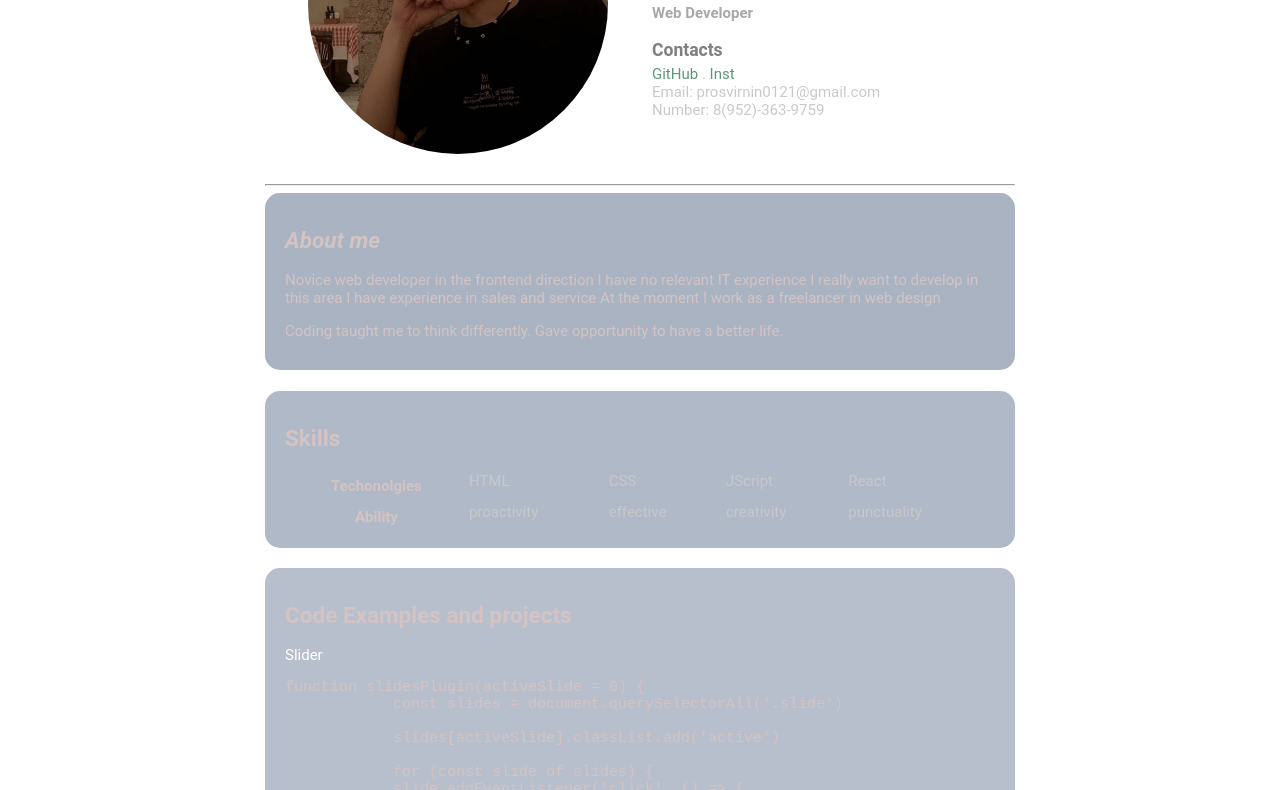
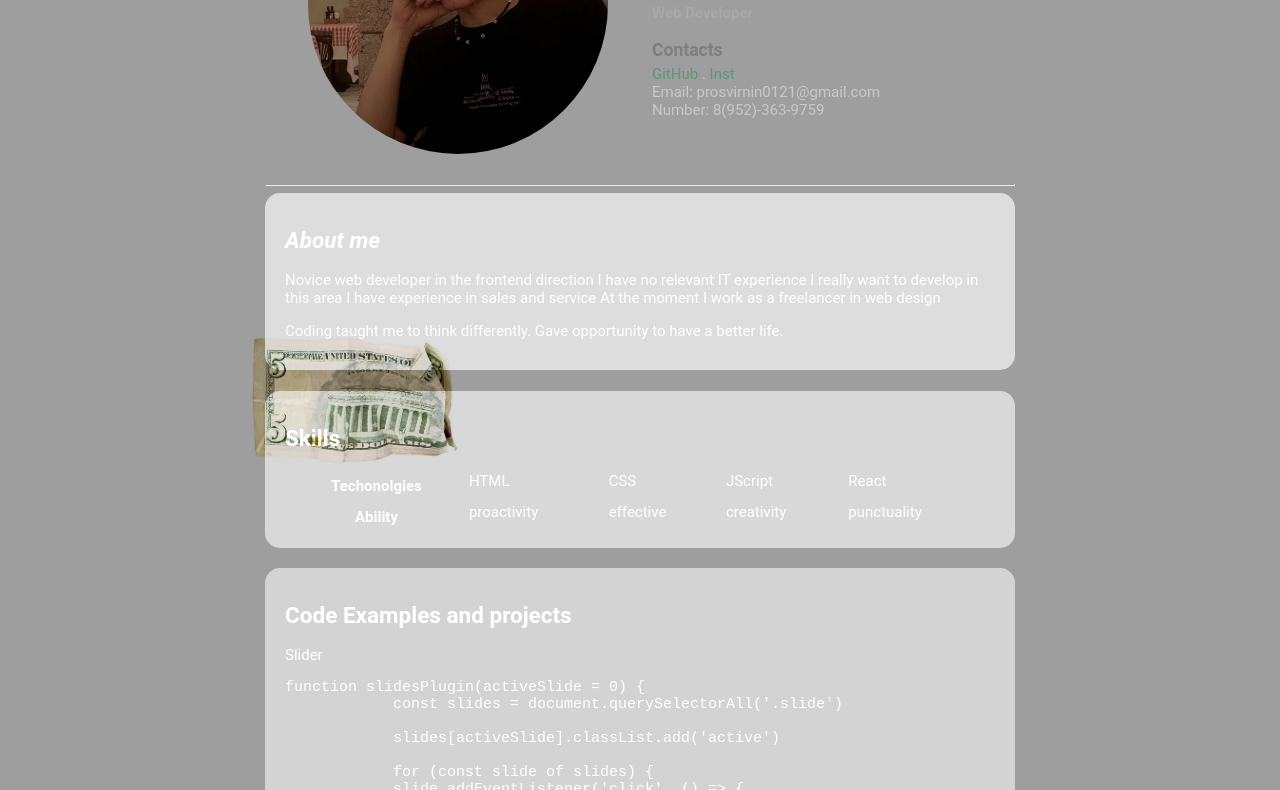
Before and after one commit to 17clouds/rsschool-cv, a plain HTML site: page index.html in a window 1280 px wide. Shown: the part 222-1012 px from the top of the page. Drawn offline with nearby package versions, Linux system fonts and the light colour scheme; the site is published under a folder, as on GitHub Pages, so addresses that start at the root find nothing; a web font is replaced by a local one.

Commit message:
Update style.css

```diff
--- a/style.css
+++ b/style.css
@@ -38,8 +38,8 @@ header {
 }
 
 body {
-   background-image: url(/assets/img/5$_1.webp), url(/assets/img/5$_2.webp), url(/assets/img/cd.webp),
-      url(/assets/img/Texture_17.jpg);
+   background-image: url(assets/img/5$_1.webp), url(assets/img/5$_2.webp), url(assets/img/cd.webp),
+      url(assets/img/Texture_17.jpg);
    background-size: cover, cover, cover, cover;
    background-size: 14em, 17em, 20em, cover;
    background-repeat: no-repeat, no-repeat;
```
